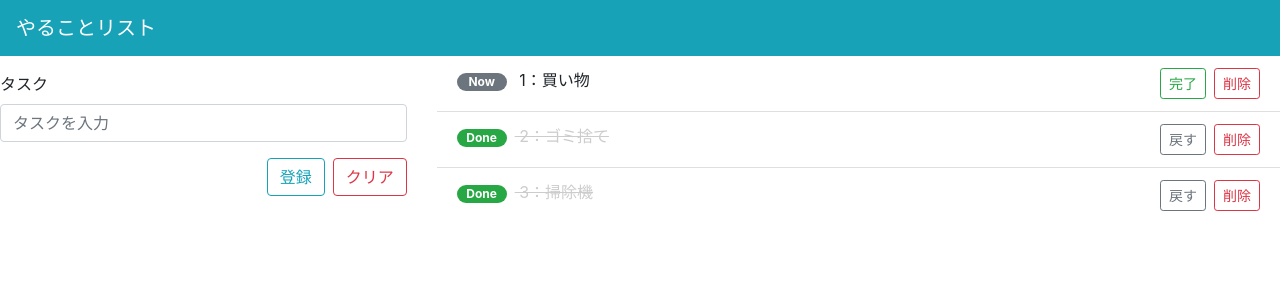
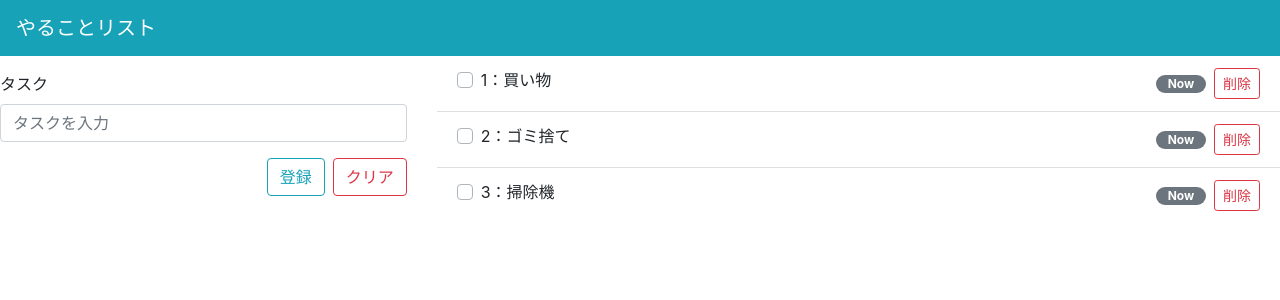
Before and after one commit to kyoruni/vue-sand-box, a Vue app: page /todo in a window 1280 px wide. Shown: the top 300 px of the page. Built offline with nearby package versions, Linux system fonts and the light colour scheme.

Commit message:
:wrench: #1 チェックボックスとステータスを連動させる

```diff
--- a/src/views/Todo.vue
+++ b/src/views/Todo.vue
@@ -23,23 +23,24 @@
           <b-list-group-item v-for="task in tasks" :key="task.id">
             <div class="d-flex justify-content-between">
               <div class="text-left">
-                <b-badge pill v-if="task.status === 0" class="task-label mr-2">
+<!-- start -->
+                <b-form-checkbox
+                  :id="'checkbox'+ task.id"
+                  :class="{ done: task.done }"
+                  v-model="task.done"
+                  name="checkbox"
+                  class="position-static">
+                  {{ task.id }}：{{ task.title }}
+                </b-form-checkbox>
+<!-- end -->
+              </div>
+              <div class="text-right">
+                <b-badge pill v-if="task.done === false" class="task-label mr-2">
                   Now
                 </b-badge>
-                <b-badge pill v-if="task.status === 1" variant="success" class="task-label mr-2">
+                <b-badge pill v-if="task.done === true" variant="success" class="task-label mr-2">
                   Done
                 </b-badge>
-                <span :class="{ done: task.status }">
-                  {{ task.id }}：{{ task.title }}
-                </span>
-              </div>
-              <div class="text-right">
-                <b-button v-if="task.status === 0" type="button" variant="outline-success" size="sm" @click="doneButton(task)" class="mr-2">
-                  完了
-                </b-button>
-                <b-button v-if="task.status === 1" type="button" variant="outline-secondary" size="sm" @click="nowButton(task)" class="mr-2">
-                  戻す
-                </b-button>
                 <b-button type="button" variant="outline-danger" size="sm" @click="deleteButton(task)">
                   削除
                 </b-button>
@@ -58,28 +59,20 @@ export default {
     return {
       textInput: '',
       tasks: [
-        { id: 1, title: '買い物', status: 0 },
-        { id: 2, title: 'ゴミ捨て', status: 1 },
-        { id: 3, title: '掃除機', status: 1 }
+        { id: 1, title: '買い物', done: false },
+        { id: 2, title: 'ゴミ捨て', done: false },
+        { id: 3, title: '掃除機', done: false }
       ]
     }
   },
   methods: {
     addButton () {
-      let newTask = { id: this.maxId + 1, title: this.textInput, status: 0 }
+      let newTask = { id: this.maxId + 1, title: this.textInput, done: 0 }
       this.tasks.push(newTask)
     },
     deleteButton (task) {
       let targetTaskIndex = this.tasks.indexOf(task)
       this.tasks.splice(targetTaskIndex, 1)
-    },
-    doneButton (task) {
-      let targetTaskIndex = this.tasks.indexOf(task)
-      this.tasks[targetTaskIndex].status = 1
-    },
-    nowButton (task) {
-      let targetTaskIndex = this.tasks.indexOf(task)
-      this.tasks[targetTaskIndex].status = 0
     }
   },
   computed: {
@@ -103,6 +96,5 @@ export default {
 
 .done {
   color: #ccc;
-  text-decoration: line-through
 }
 </style>
```
